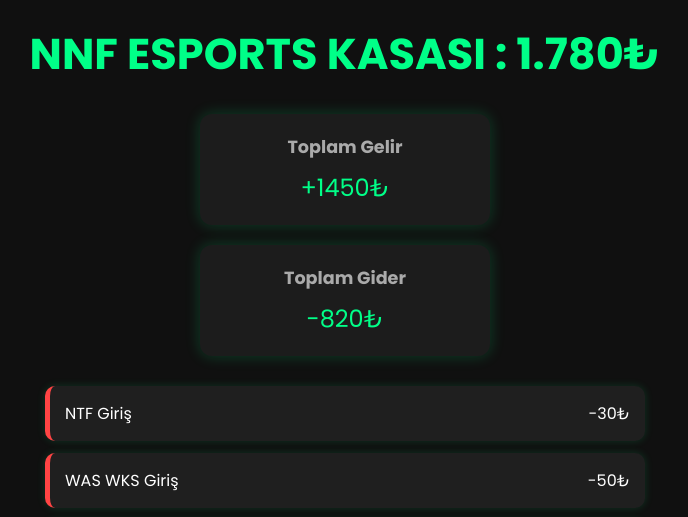
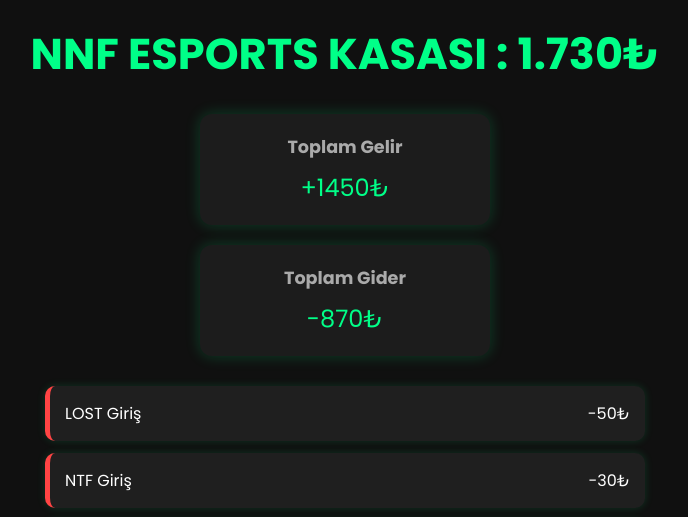
Before and after one commit to llkadir-a/No-Name-Force-Kasa, a plain HTML site: page index.html in a window 1280 px wide. Shown: the part 253-770 px from the top of the page, without its empty margins (295-983 px from the left). Drawn offline with Linux system fonts and the light colour scheme.

Commit message:
index.html

```diff
--- a/index.html
+++ b/index.html
@@ -174,7 +174,7 @@
 
   <header>
     <img src="f (1).png" alt="Takım Logosu" />
-    <div class="balance">NNF ESPORTS KASASI : 1.780₺</div>
+    <div class="balance">NNF ESPORTS KASASI : 1.730₺</div>
   </header>
 
 
@@ -185,7 +185,7 @@
     </div>
     <div class="summary-box">
       <h3>Toplam Gider</h3>
-      <p>-820₺</p>
+      <p>-870₺</p>
     </div>
   </div>
 
@@ -299,6 +299,10 @@
       <span>NTF Giriş</span>
       <span>-30₺</span>
     </div>
+    <div class="transaction expense">
+      <span>LOST Giriş</span>
+      <span>-50₺</span>
+    </div>
   </div>
 
   <footer>
```
